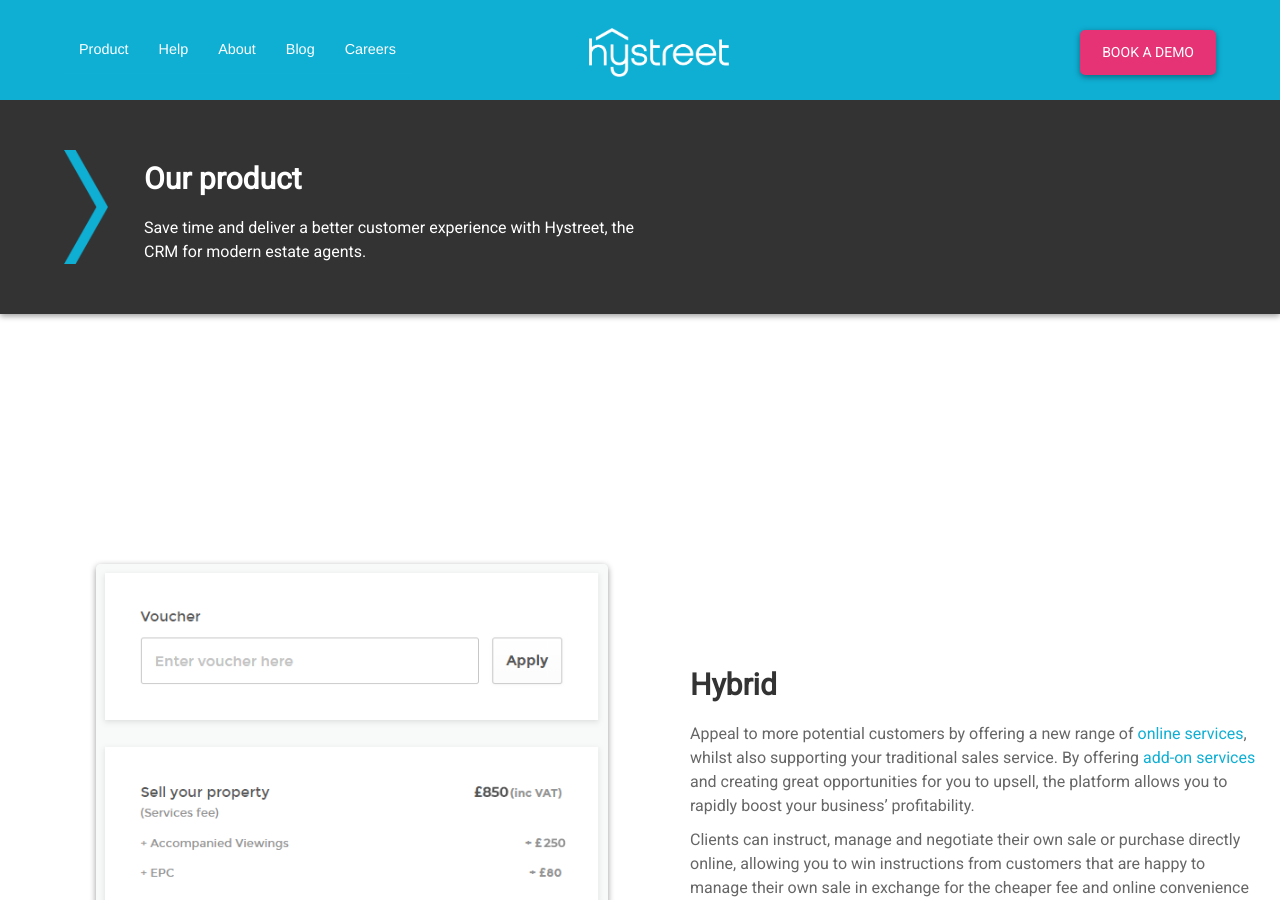
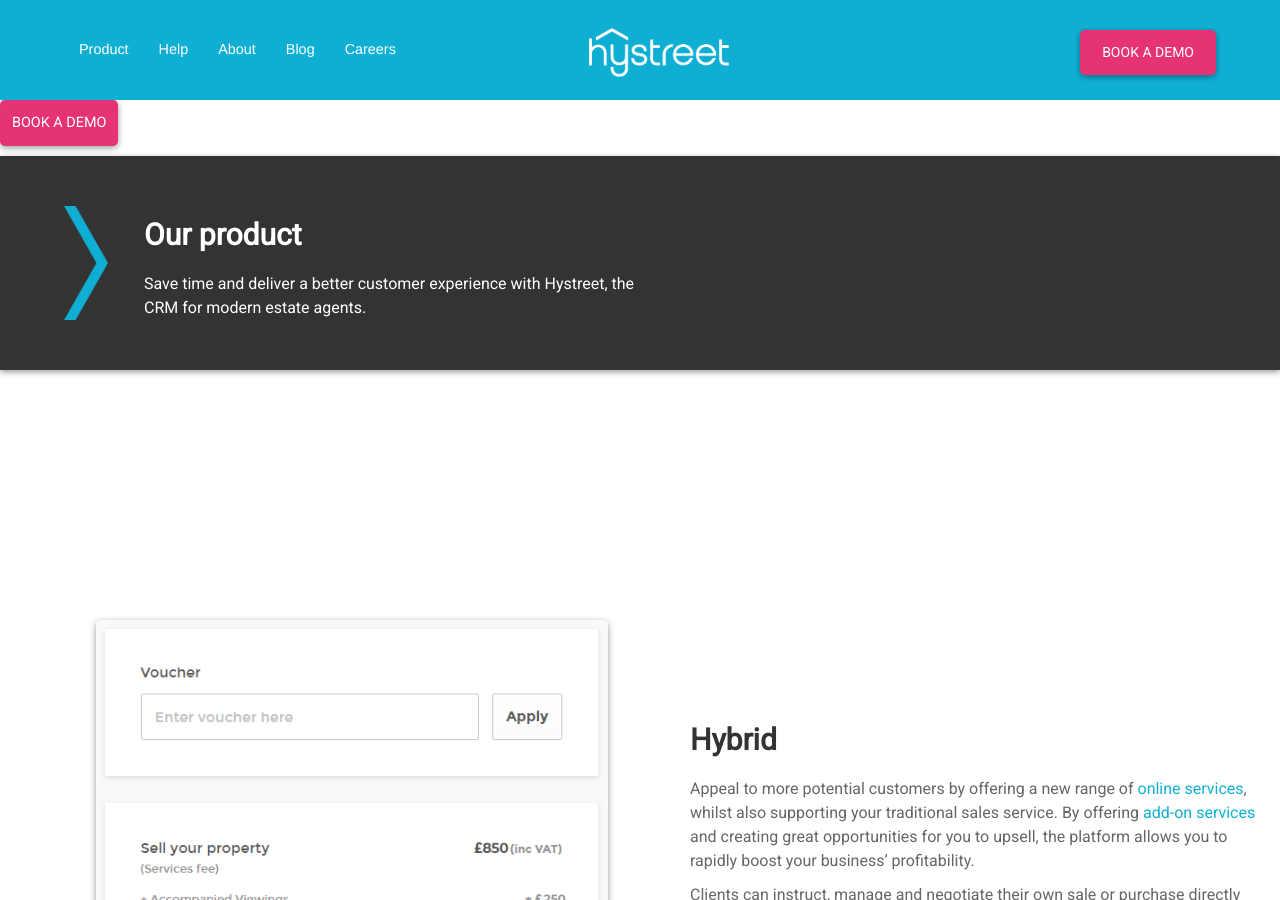
Before and after one commit to hidr/hystreet-marketing-live, a Jekyll site: the page built from product/index.html, in a window 1280 px wide and 900 px high. Built offline with Jekyll 4.4.1, drawn with Linux system fonts in a browser that asks for light colours.

Commit message:
inline test for static button

```diff
--- a/product/index.html
+++ b/product/index.html
@@ -10,6 +10,9 @@
     content_type: 'whyhystreet'
   });
 </script>
+<p>
+        <a href="/book-demo/" class="button">Book a demo</a>
+      </p>
 <div class="full dark-grey">
   <div class="row">
     <div class="call-to-action light layout-text">
```
